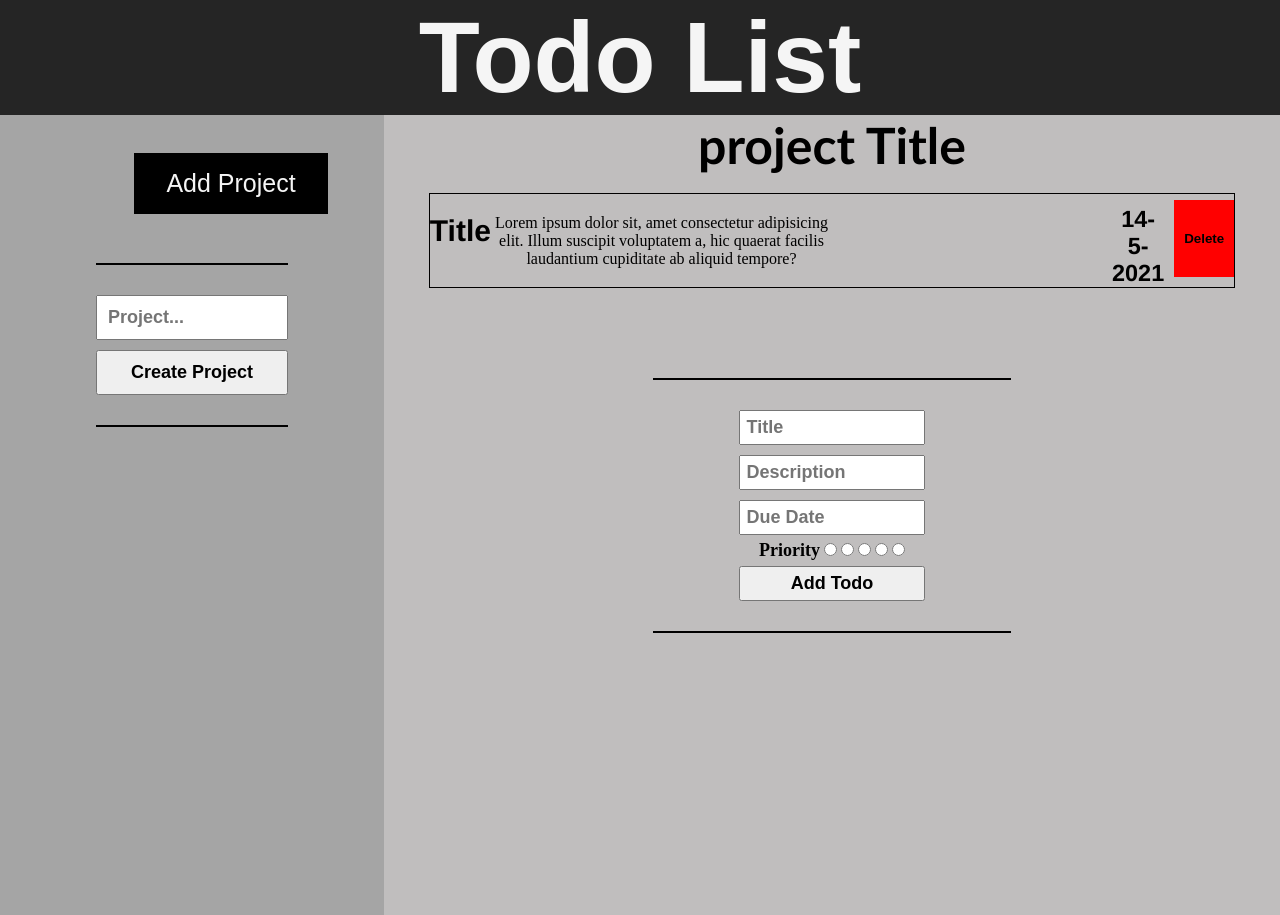
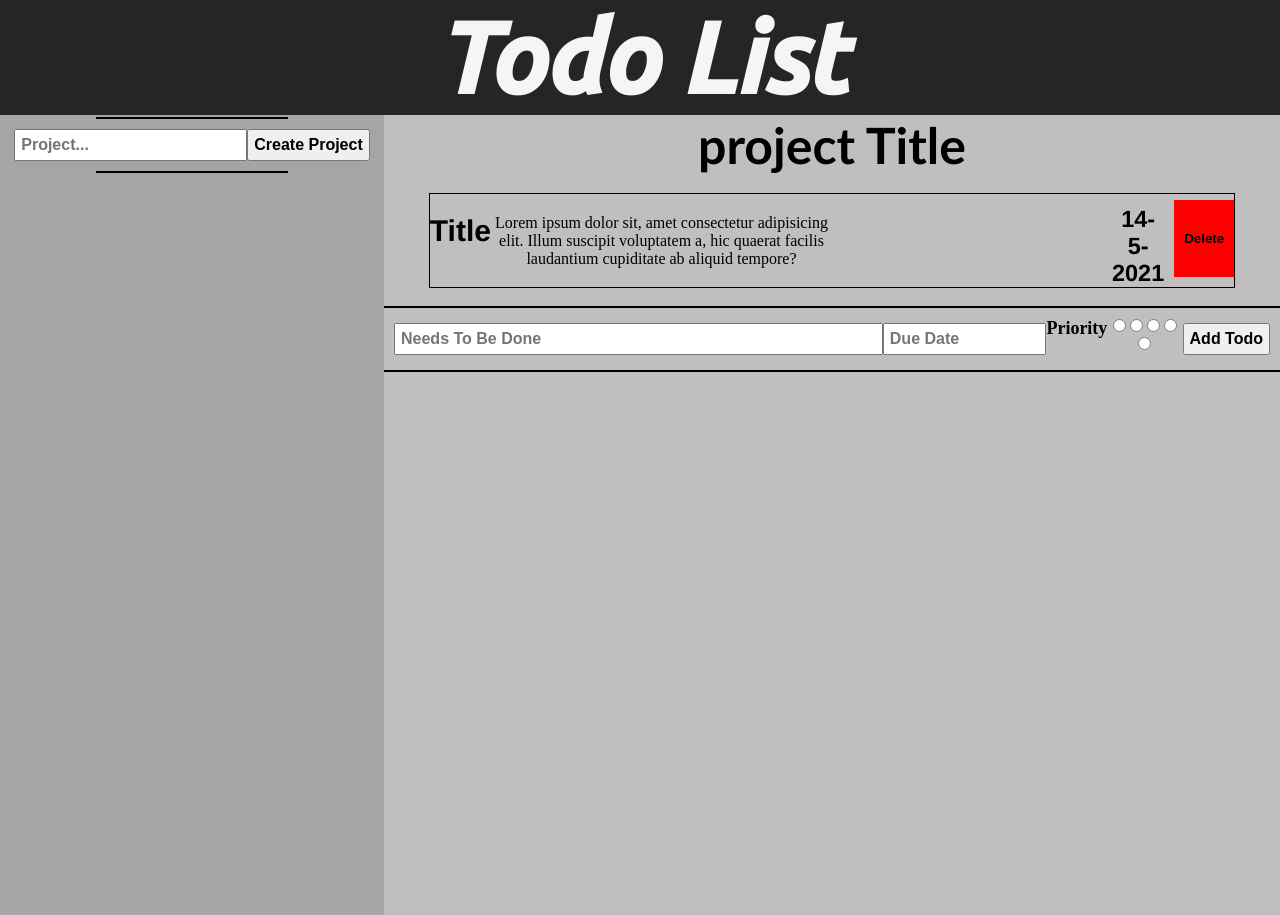
Before and after one commit to Paul-Clue/todo-list, a website built with webpack: page dist/index.html in a window 1280 px wide. Built offline with nearby package versions, Linux system fonts and the light colour scheme; files whose address does not match are found by name; a web font is replaced by a local one.

Commit message:
Update html/css

```diff
--- a/src/style.css
+++ b/src/style.css
@@ -1,4 +1,4 @@
-@import url('https://fonts.googleapis.com/css2?family=Pattaya&display=swap');
+@import url('https://fonts.googleapis.com/css2?family=Ubuntu:ital,wght@1,500&display=swap');
 
 * {
   margin: 0;
@@ -11,7 +11,7 @@
   background-color: rgb(37, 37, 37);
   color: whitesmoke;
   text-align: center;
-  font-family: 'Pattaya', sans-serif;
+  font-family: 'Ubuntu', sans-serif;
   font-size: 50px;
 }
 
@@ -34,29 +34,18 @@
   border-bottom: 2px solid black;
   border-top: 2px solid black;
   display: flex;
-  flex-direction: column;
+  flex-direction: row;
   max-width: 50%;
   justify-content: center;
-  margin: 10px auto;
-  padding: 25px 0;
+  margin: 2px auto;
+  padding: 5px 0;
 }
 
 #project-todo-form > input {
-  padding: 10px;
+  padding: 5px;
   margin: 5px 0;
-  font-size: large;
+  font-size: medium;
   font-weight: 600;
-}
-
-#Add-new-project {
-  padding: 1rem 2rem;
-  margin:10% auto;
-  margin-left: 35%;
-  border: none;
-  background: #000;
-  color: whitesmoke;
-  font-size: 25px;
-
 }
 
 /* right */
@@ -78,23 +67,32 @@
 #todo-form {
   border-bottom: 2px solid black;
   border-top: 2px solid black;
-  padding: 25px;
-  display: inline-block;
-  width: 40%;
-  margin: 10% auto;
+  padding: 10px;
+  display: flex;
+  flex-direction: row;
+  width: 100%;
+  margin: 2% auto;
 }
 
 #todo-form > input {
   padding: 5px;
   width: 60%;
   margin: 5px 0;
-  font-size: large;
+  font-size: medium;
   font-weight: 600;
 }
 
 #todo-form > label {
   font-size: large;
   font-weight: 600;
+}
+
+#todo-form > #butt {
+  width: 10%;
+}
+
+#todo-form > #duedate {
+  width: 20%;
 }
 
 /* card */
```
Also changed, not shown: dist/index.html.
